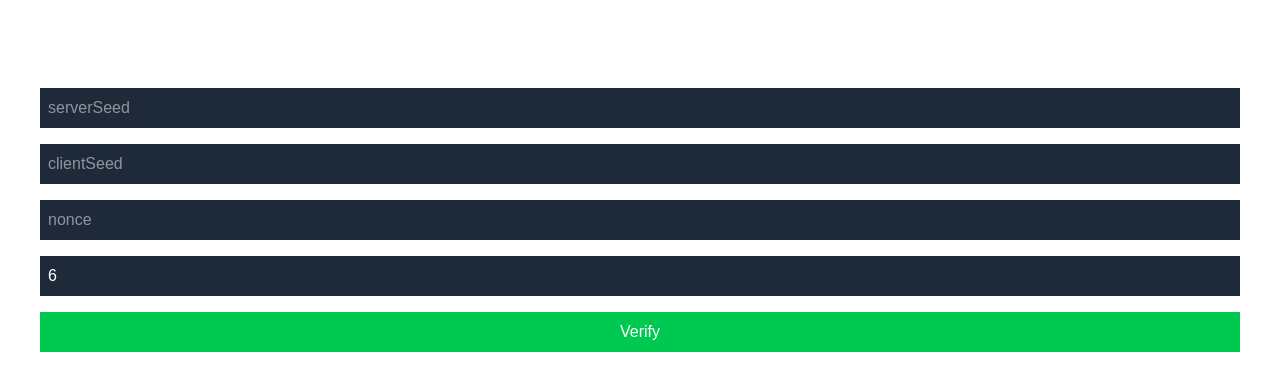
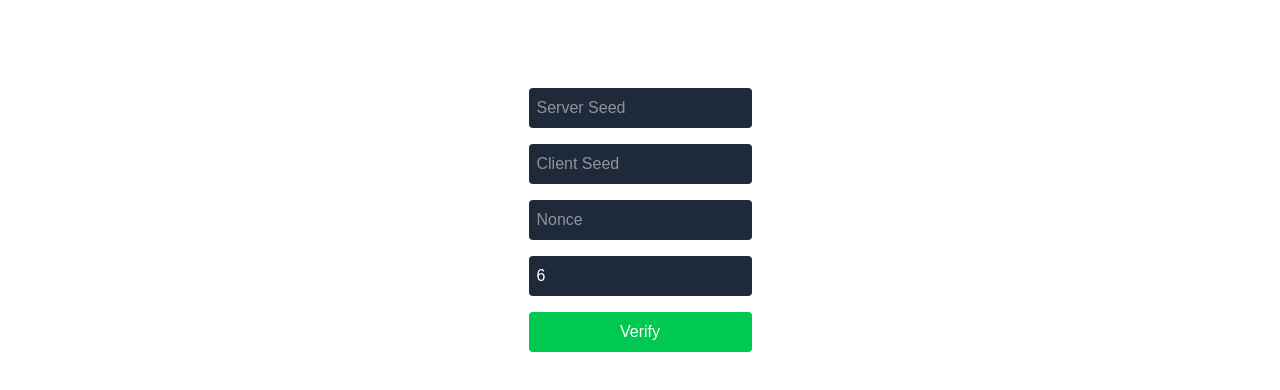
Before and after one commit to Tanish02/plinko-lab, a Next.js app: page /verify in a window 1280 px wide. Shown: the top 390 px of the page. Built offline with nearby package versions, Linux system fonts and the light colour scheme.

Commit message:
fix : before deploy

```diff
--- a/app/verify/page.tsx
+++ b/app/verify/page.tsx
@@ -1,6 +1,13 @@
 "use client";
 
 import { useState } from "react";
+
+type VerifyResult = {
+  commitHex: string;
+  combinedSeed: string;
+  pegMapHash: string;
+  binIndex: number;
+};
 
 export default function VerifyPage() {
   const [serverSeed, setServerSeed] = useState("");
@@ -8,56 +15,85 @@ export default function VerifyPage() {
   const [nonce, setNonce] = useState("");
   const [dropColumn, setDropColumn] = useState(6);
 
-  const [result, setResult] = useState<any>(null);
+  const [result, setResult] = useState<VerifyResult | null>(null);
+  const [loading, setLoading] = useState(false);
 
   const verify = async () => {
-    const res = await fetch(
-      `/api/verify?serverSeed=${serverSeed}&clientSeed=${clientSeed}&nonce=${nonce}&dropColumn=${dropColumn}`,
-    );
+    try {
+      setLoading(true);
 
-    const data = await res.json();
+      const res = await fetch(
+        `/api/verify?serverSeed=${serverSeed}&clientSeed=${clientSeed}&nonce=${nonce}&dropColumn=${dropColumn}`,
+      );
 
-    setResult(data);
+      const data = await res.json();
+
+      setResult(data);
+    } catch (err) {
+      console.error(err);
+    } finally {
+      setLoading(false);
+    }
   };
 
   return (
-    <div className="p-10 flex flex-col gap-4 text-white">
-      <h1 className="text-2xl">Verify Round</h1>
+    <div className="p-10 flex flex-col gap-4 max-w-xl mx-auto text-white">
+      <h1 className="text-2xl font-bold">Verify Round</h1>
 
       <input
-        placeholder="serverSeed"
+        placeholder="Server Seed"
         value={serverSeed}
         onChange={(e) => setServerSeed(e.target.value)}
-        className="p-2 bg-gray-800"
+        className="p-2 bg-gray-800 rounded"
       />
 
       <input
-        placeholder="clientSeed"
+        placeholder="Client Seed"
         value={clientSeed}
         onChange={(e) => setClientSeed(e.target.value)}
-        className="p-2 bg-gray-800"
+        className="p-2 bg-gray-800 rounded"
       />
 
       <input
-        placeholder="nonce"
+        placeholder="Nonce"
         value={nonce}
         onChange={(e) => setNonce(e.target.value)}
-        className="p-2 bg-gray-800"
+        className="p-2 bg-gray-800 rounded"
       />
 
       <input
         type="number"
+        placeholder="Drop Column"
         value={dropColumn}
         onChange={(e) => setDropColumn(Number(e.target.value))}
-        className="p-2 bg-gray-800"
+        className="p-2 bg-gray-800 rounded"
       />
 
-      <button onClick={verify} className="bg-green-500 px-4 py-2">
-        Verify
+      <button onClick={verify} className="bg-green-500 px-4 py-2 rounded">
+        {loading ? "Verifying..." : "Verify"}
       </button>
 
       {result && (
-        <pre className="bg-black p-4">{JSON.stringify(result, null, 2)}</pre>
+        <div className="bg-black p-4 rounded mt-4">
+          <div>
+            <strong>Commit Hash:</strong>
+            <p className="break-all">{result.commitHex}</p>
+          </div>
+
+          <div className="mt-2">
+            <strong>Combined Seed:</strong>
+            <p className="break-all">{result.combinedSeed}</p>
+          </div>
+
+          <div className="mt-2">
+            <strong>Peg Map Hash:</strong>
+            <p className="break-all">{result.pegMapHash}</p>
+          </div>
+
+          <div className="mt-2">
+            <strong>Bin Index:</strong> {result.binIndex}
+          </div>
+        </div>
       )}
     </div>
   );
```
Also changed, not shown: 1 other file (tests, documents, lock files or other folders).
